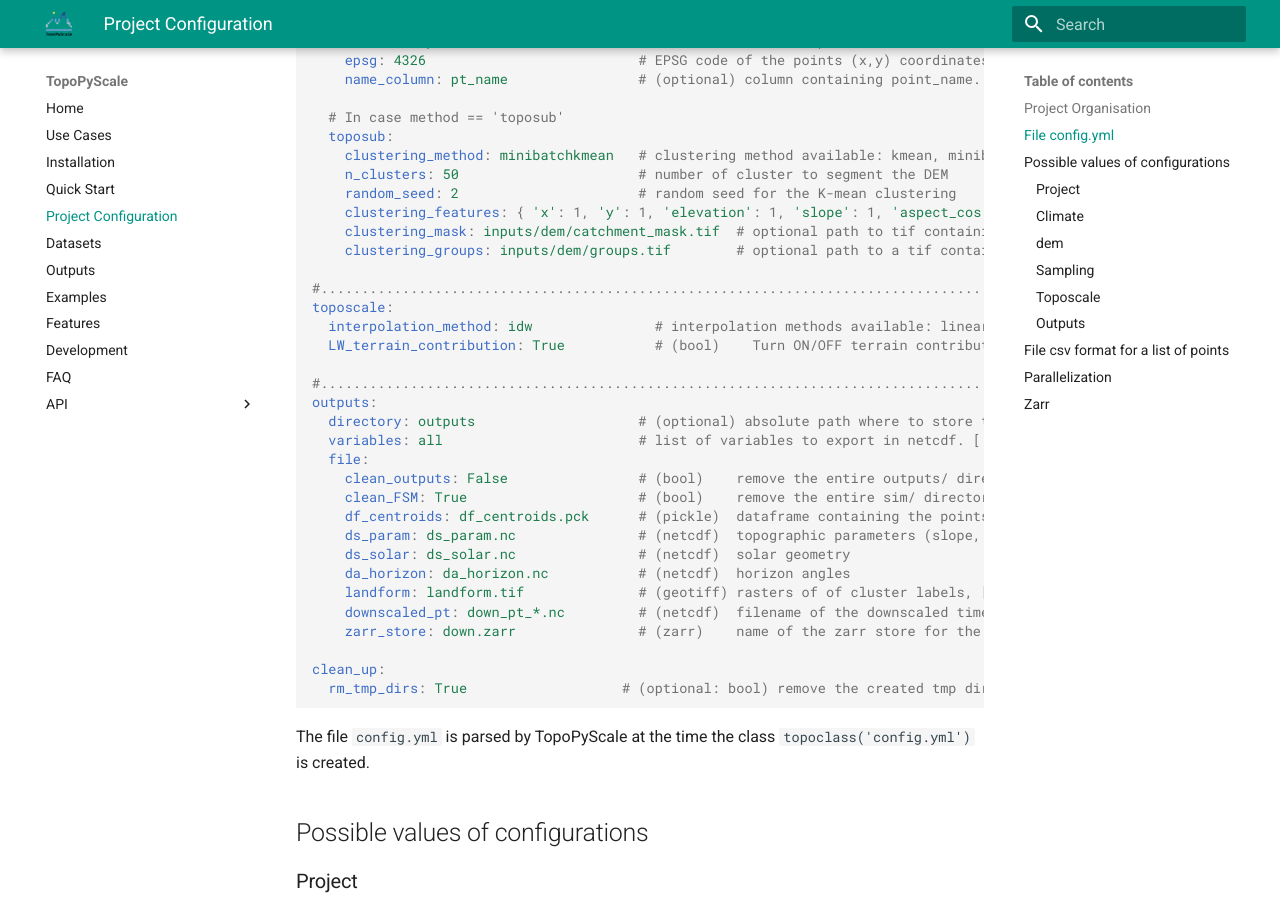
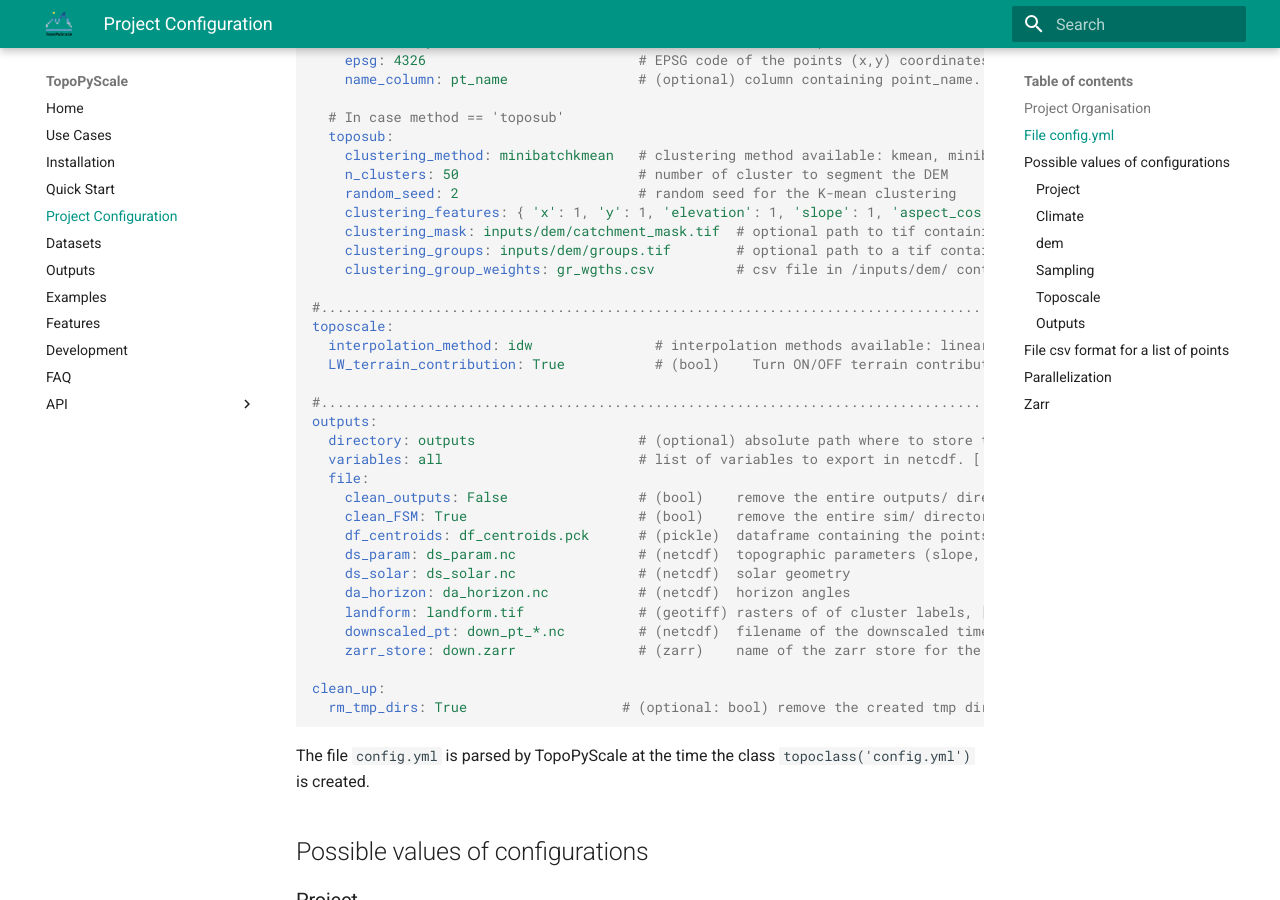
Before and after one commit to ArcticSnow/TopoPyScale, an MkDocs documentation site: the page built from doc/docs/03_configurationFile.md, in a window 1280 px wide and 900 px high, scrolled down 2472 px. Built offline with MkDocs 1.6.1 and Material for MkDocs 9.7.7, drawn with Linux system fonts in a browser that asks for light colours; some of the changed text lies outside the part shown.

Commit message:
Update 03_configurationFile.md

```diff
--- a/doc/docs/03_configurationFile.md
+++ b/doc/docs/03_configurationFile.md
@@ -123,6 +123,7 @@ sampling:
     clustering_features: { 'x': 1, 'y': 1, 'elevation': 1, 'slope': 1, 'aspect_cos': 1, 'aspect_sin': 1, 'svf': 1 }  # dictionnary of the features of choice to use in clustering with their relative importance. Relative importance is a multiplier after scaling
     clustering_mask: inputs/dem/catchment_mask.tif  # optional path to tif containing a mask (0/1)
     clustering_groups: inputs/dem/groups.tif        # optional path to a tif containing cluster groups (int values), e.g. land cover
+    clustering_group_weights: gr_wgths.csv          # csv file in /inputs/dem/ containing the columns ['group', 'weights'] indicating the relative number of clusters per group. If this file does not exist, each group has a number of cluster proportional to its relative area.
 
 #.....................................................................................................
 toposcale:
@@ -225,6 +226,7 @@ The file `config.yml` is parsed by TopoPyScale at the time the class `topoclass(
 | clustering_features | {'x':1, 'y':1, 'elevation':4, 'slope':1, 'aspect_cos':1, 'aspect_sin':1, 'svf':1} | only if method is `toposub`                 | python dict: {feature_name: importance} | Python dictionary that list which features the clustering must be done with. Importance value is a scaling factor applied to specific feature in case one feature may be more important for segmenting the DEM. Default should be 1. |
 | clustering_mask     | clustering/catchment_mask.tif                                                     | optional (only used if method is `toposub`) | '**/*.tif'                              | Path (or relative path) to a .tif file containing the mask (0/1 values) which pixels of the DEM are used. Needs to have the same grid/resolution as the input DEM.                                                                   |
 | clustering_groups   | clustering/VEG_CODE.tif                                                           | optional (only used if method is `toposub`) | '**/*.tif'                              | Path (or relative path) to a .tif file containing integer values of groups to split the clustering into (e.g. Vegetation codes 1-9). Needs to have the same grid/resolution as the input DEM.                                        |
+| clustering_group_weights   | clustering/gr_wweights.csv                                                 | optional (only used if method is `toposub`) | '**/*.csv'                              | Path (or relative path) to a .csv file. the file contains at least the two columns `group, weights`. sum(weights) must equal to 1                                      |
 
 ### Toposcale
 
```
